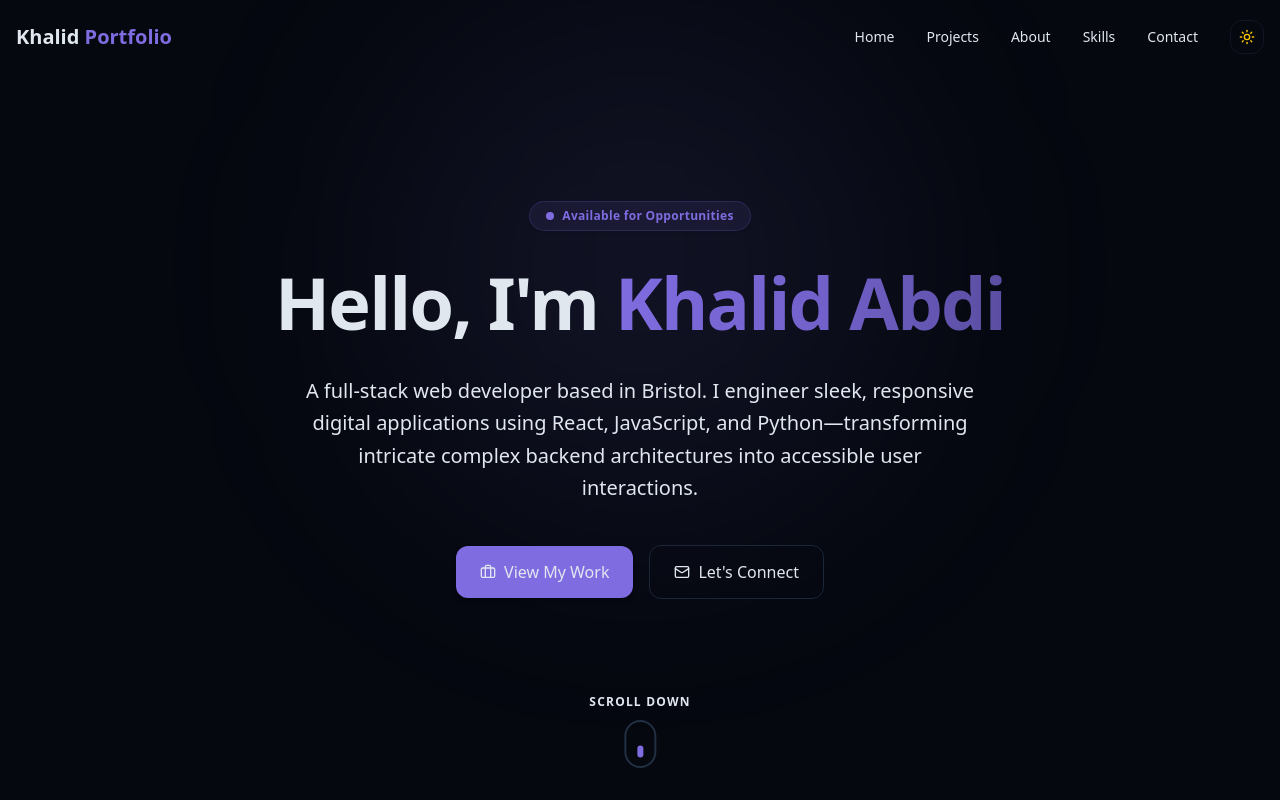
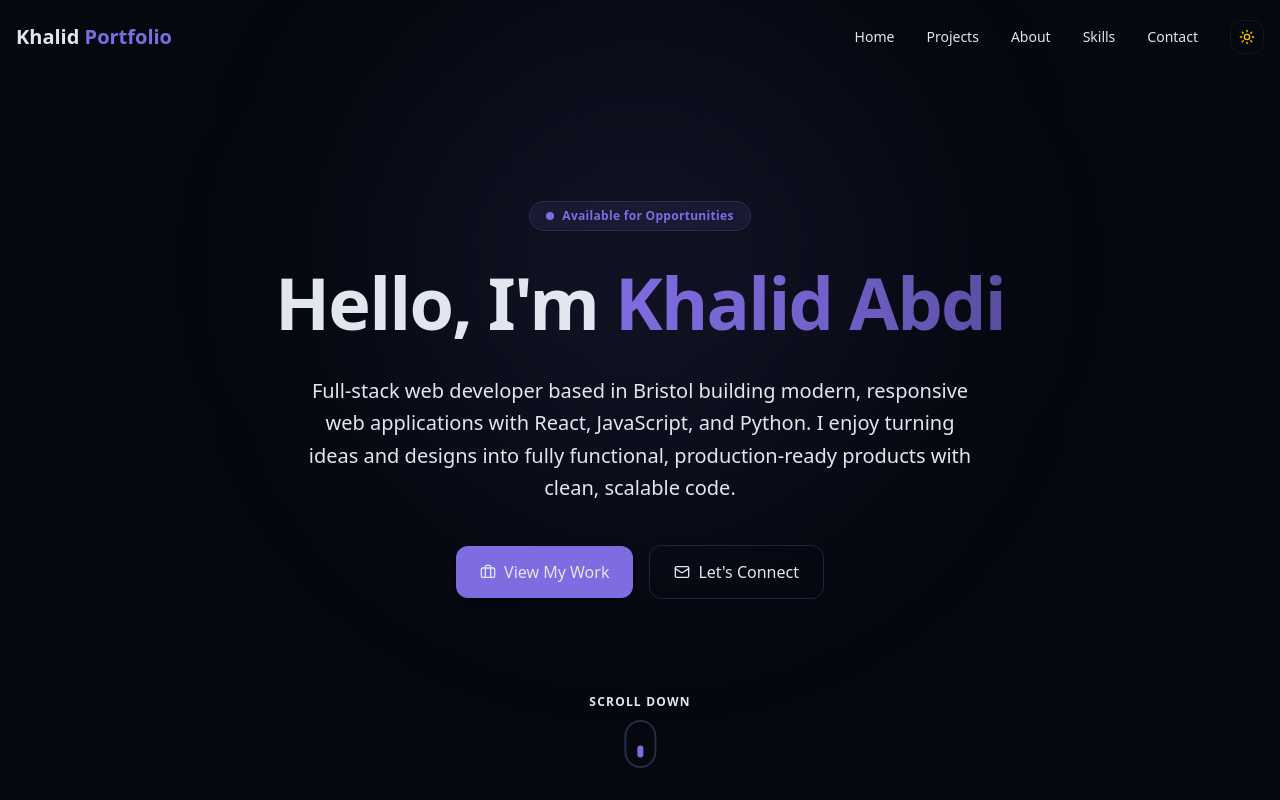
Before and after one commit to Khalid1170/Portfolio, a React (Vite) app: page / in a window 1280 px wide. Shown: the top 800 px of the page. Built offline with nearby package versions, Linux system fonts and the light colour scheme.

Commit message:
hero update

```diff
--- a/src/components/HeroSection.jsx
+++ b/src/components/HeroSection.jsx
@@ -67,8 +67,7 @@ export const HeroSection = () => {
             variants={itemVariants}
             className="text-base sm:text-lg md:text-xl text-muted-foreground max-w-2xl mx-auto leading-relaxed font-normal"
           >
-            A full-stack web developer based in Bristol. I engineer sleek, responsive
-            digital applications using React, JavaScript, and Python—transforming intricate complex backend architectures into accessible user interactions.
+            Full-stack web developer based in Bristol building modern, responsive web applications with React, JavaScript, and Python. I enjoy turning ideas and designs into fully functional, production-ready products with clean, scalable code.
           </motion.p>
 
           {/* Call To Action Buttons */}
```
